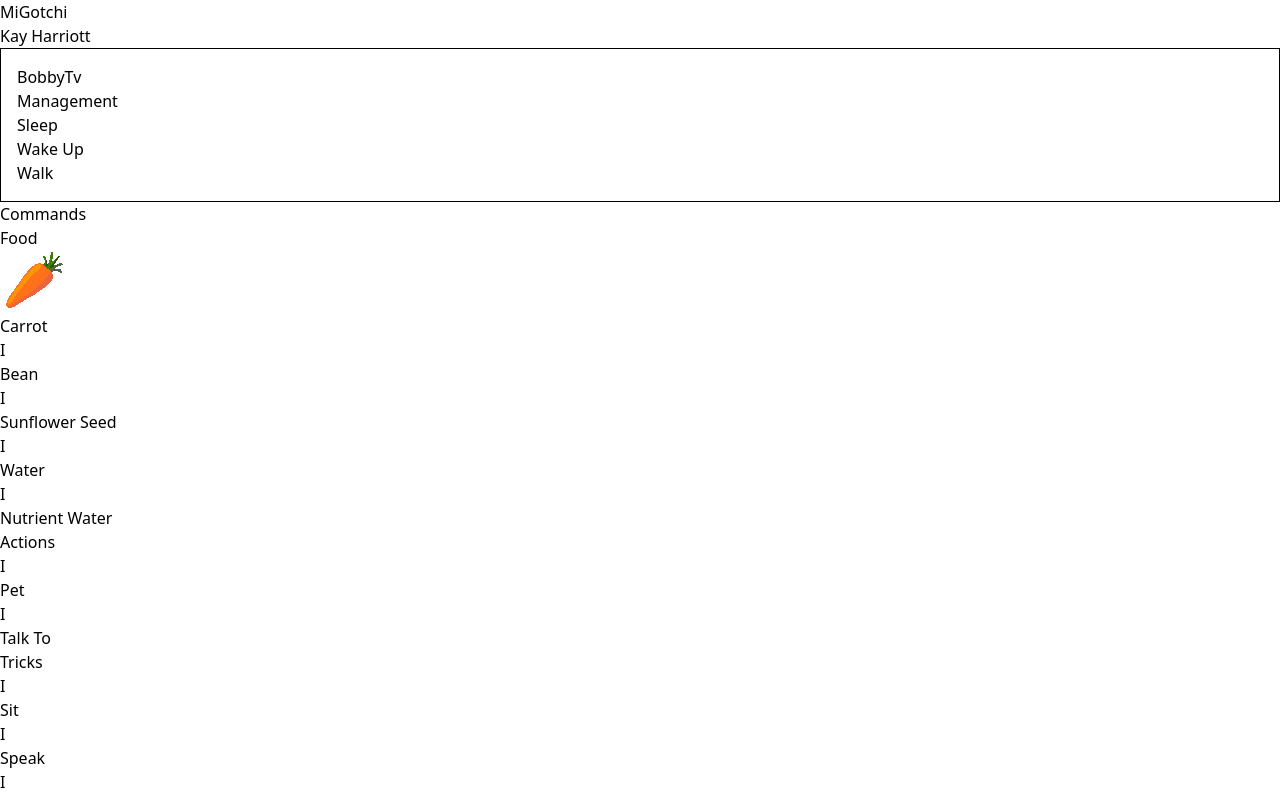
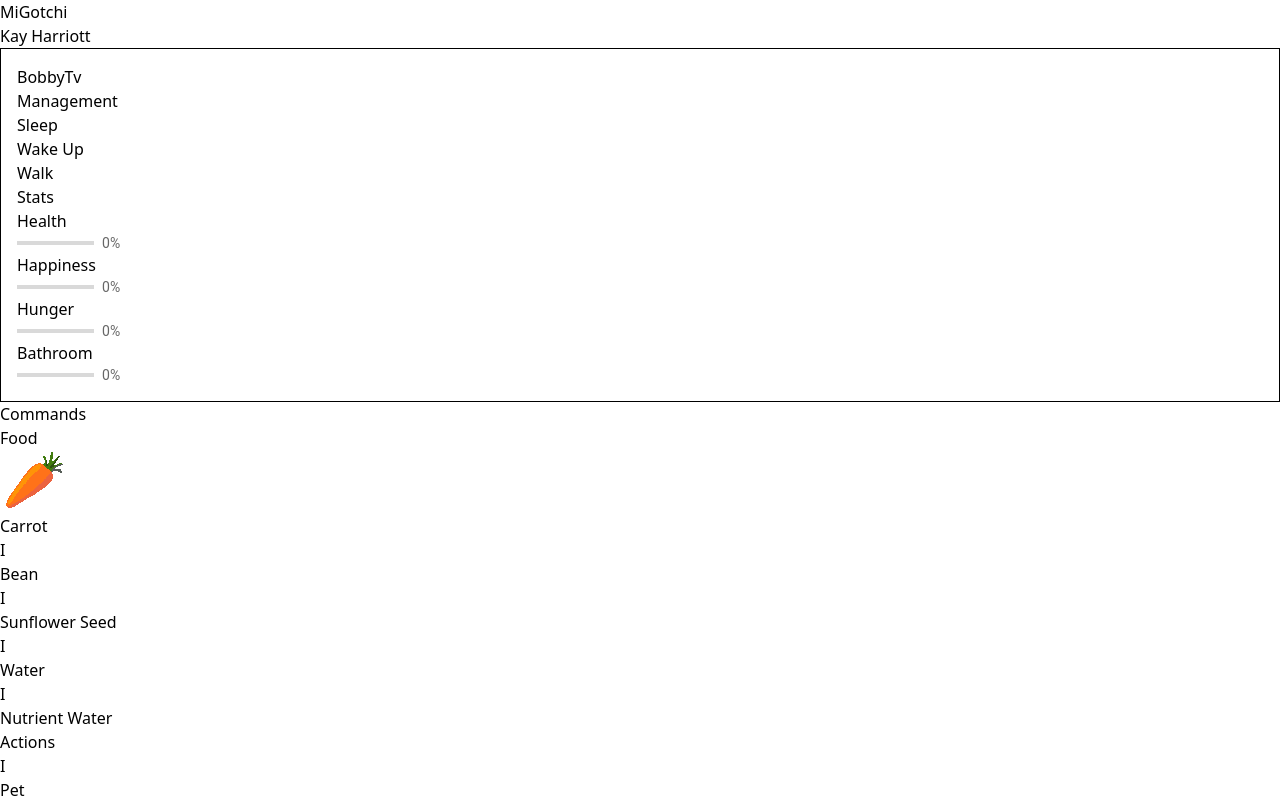
Before and after one commit to KayviaHarriott/my-tamagotchi, a React (Vite) app: page / in a window 1280 px wide. Shown: the top 798 px of the page. Built offline with nearby package versions, Linux system fonts and the light colour scheme; no server answers.

Commit message:
Updated progress level color based on data received or not, added console log in pets service to temporarily remove linter error until partial update function is created

```diff
--- a/src/App.tsx
+++ b/src/App.tsx
@@ -3,7 +3,10 @@ import "./App.css";
 import { Stats } from "./components/Stats";
 import { Commands } from "./components/Commands";
 import { useEffect, useState } from "react";
-import { fetchPetData, updateHunger } from "./services/PetsServices";
+import { fetchPetData,
+  // updateHunger
+
+} from "./services/PetsServices";
 import { Pet } from "./models/Pet";
 function App() {
   const [petData, setPetData] = useState<Pet | undefined>(undefined);
@@ -56,14 +59,15 @@ function App() {
                     <p>Walk</p>
                   </div>
                 </div>
-                {petData && (
+
+
                   <Stats
-                    happiness_level={petData.happiness_level}
-                    health_level={petData.health_level}
-                    hunger_level={petData.hunger_level}
-                    bathroom_level={petData.bathroom_level}
+                    happiness_level={petData && petData.happiness_level}
+                    health_level={petData && petData.health_level}
+                    hunger_level={petData && petData.hunger_level}
+                    bathroom_level={petData && petData.bathroom_level}
                   />
-                )}
+
               </div>
             </Box>
             <Box className="flex flex-col gap-4 pt-4 pl-4">
--- a/src/components/ProgressBar.tsx
+++ b/src/components/ProgressBar.tsx
@@ -14,7 +14,7 @@ function LinearProgressWithLabel(
     <Box sx={{ display: "flex", alignItems: "center" }}>
       <Box sx={{ width: "100%", mr: 1 }}>
         <LinearProgress
-          sx={{ color: `${props.value > 80 ? "green" : props.value > 50 ? "orange" : "red"}` }}
+          sx={{ color: `${props.value > 80 ? "green" : props.value > 50 ? "orange" : props.value > 0 ? "red" : "grey"}` }}
           color="inherit"
           variant="determinate"
           {...props}
--- a/src/components/Stats.tsx
+++ b/src/components/Stats.tsx
@@ -1,9 +1,9 @@
 import { ProgressBar } from "./ProgressBar";
 interface StatsProps {
-  health_level: number;
-  happiness_level: number;
-  hunger_level: number;
-  bathroom_level: number;
+  health_level: number | undefined;
+  happiness_level: number | undefined;
+  hunger_level: number | undefined;
+  bathroom_level: number | undefined;
 }
 export const Stats: React.FC<StatsProps> = ({
   happiness_level,
@@ -41,7 +41,7 @@ export const Stats: React.FC<StatsProps> = ({
             {stats.map((item, index) => (
               <div className="flex flex-col" key={index}>
                 <h4 className="font-semibold text-[12px]">{item.label}</h4>
-                <ProgressBar progress={item.progress} />
+                <ProgressBar progress={item.progress ? item.progress : 0} />
               </div>
             ))}
           </div>
@@ -52,7 +52,7 @@ export const Stats: React.FC<StatsProps> = ({
             {secondaryStats.map((item, index) => (
               <div className="flex flex-col" key={index}>
                 <h4 className="font-semibold text-[12px]">{item.label}</h4>
-                <ProgressBar progress={item.progress} />
+                <ProgressBar progress={item.progress ? item.progress : 0} />
               </div>
             ))}
           </div>
--- a/src/services/PetsServices.tsx
+++ b/src/services/PetsServices.tsx
@@ -17,22 +17,24 @@ export const fetchPetData = async (id: number): Promise<Pet> => {
 
 export const updateHunger = async (id: number, newHunger: number) => {
   try {
+    //TODO: Add partial update,
+    console.log(newHunger ? "" : "")
     const data = await axios
       .get("http://localhost:8000/api/pets/1/?format=json")
       .then((r) => r.data);
-      console.log(data)
-    await axios.put("http://localhost:8000/api/pets/1/", {
-      "id": 1,
-      "name": "Bobby",
-      "species": "Hamster",
-      "age": 2,
-      "status": "DEAD",
-      "health_level": 100,
-      "hunger_level": 100,
-      "happiness_level": 100,
-      "bathroom_level": 100,
-      "friendliness": 90
-  });
+    console.log(data);
+    await axios.put(`http://localhost:8000/api/pets/${id}/`, {
+      id: 1,
+      name: "Bobby",
+      species: "Hamster",
+      age: 2,
+      status: "DEAD",
+      health_level: 100,
+      hunger_level: 100,
+      happiness_level: 100,
+      bathroom_level: 100,
+      friendliness: 90,
+    });
 
     console.log(data);
 
```
